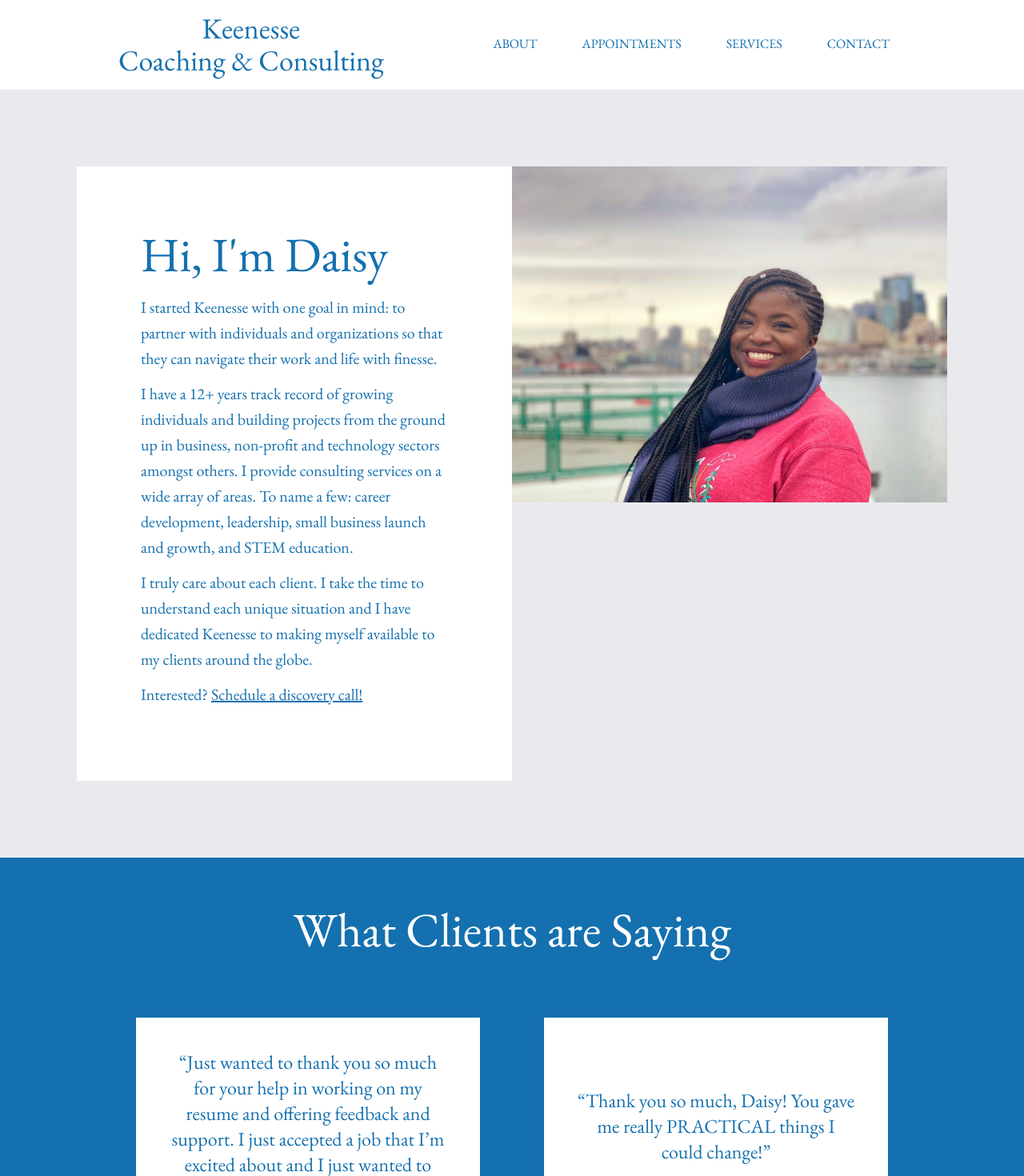
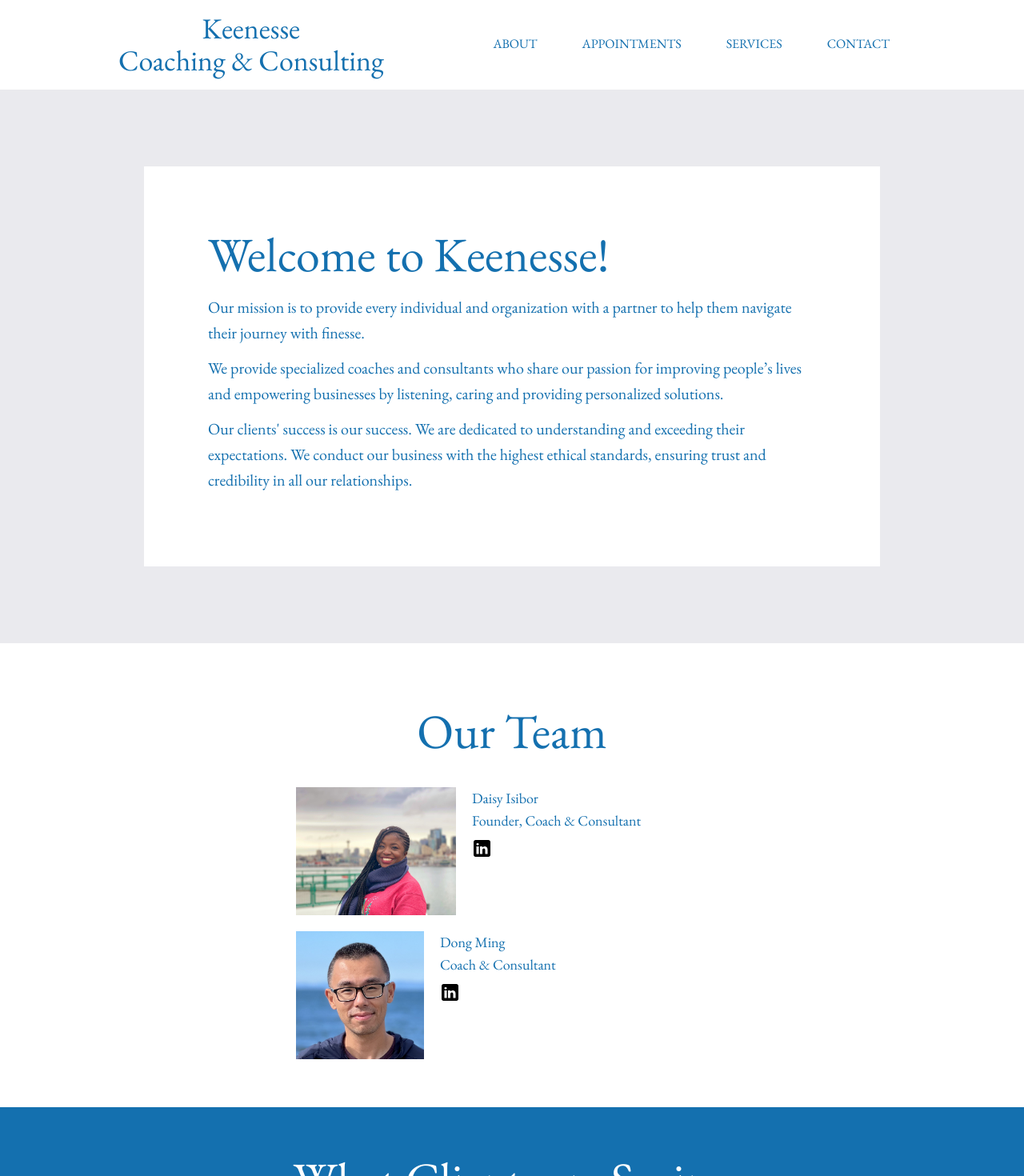
Before and after one commit to ybot1122/keenesse, a Next.js app: page /about in a window 1280 px wide. Shown: the top 1470 px of the page at 80% size. Built offline with nearby package versions, Linux system fonts and the light colour scheme.

Commit message:
Adding Dong in about page
splitting appointments to daisy and dong

```diff
--- a/app/about/page.tsx
+++ b/app/about/page.tsx
@@ -3,7 +3,8 @@ import WannaChat from "@/components/WannaChat";
 import type { Metadata } from "next";
 import Image from "next/image";
 import Link from "next/link";
-import me from "@/public/my-pic.jpeg";
+import daisy from "@/public/my-pic.jpeg";
+import dong from "../../public/dong.png";
 import { TestimonialCarousel } from "@/components/TestimonialCarousel";
 import Testimonials from "@/components/Testimonials";
 
@@ -15,12 +16,12 @@ const faqs = [
   {
     q: "What can I expect during a coaching session?",
     a: [
-      "Keenesse provides a partner to help you achieve your personal, career and life goals! You'll be working with our coach, Daisy and together we'll create a unique plan for your individual background and situation, measure progress and ensure that you're thriving within your strengths while also growing in each season.",
+      "You can choose to meet with any of our coaches to create a unique plan for your individual background and situation, measure progress and ensure that you're thriving within your strengths while also growing in each season.",
       "A free 30-minute discovery call is always offered to ensure we're the right fit for you! When you are ready to take the next steps, you can schedule incremental sessions or take advantage of our package offerings.",
     ],
   },
   {
-    q: "I have a business project & collaboration request. What should I do?",
+    q: "I have a business consultation request. What should I do?",
     a: [
       "Keenesse coaching & consulting provides a wide array of professional services for businesses, non-profits and individuals. The first step is to schedule a free consultation to ensure we're a right fit.",
       "If you would like to proceed, Keenesse would provide a proposal and quote before we proceed to contract. The proposal will include expectations of the service, rates and method of payments, possible mileage or travel fees.",
@@ -30,7 +31,7 @@ const faqs = [
   {
     q: "Are there discounts for students?",
     a: [
-      "Yes, students get an additional 10% off coaching sessions and packages! Email hello@keenesse.com from your .edu email address to request student discounts.",
+      "Yes, students get an additional 15% off all packages! Email hello@keenesse.com from your .edu email address to request student discounts.",
     ],
   },
 
@@ -56,43 +57,80 @@ export default function About() {
   return (
     <main className="flex min-h-screen flex-col items-center justify-between">
       <div className="bg-gray w-full p-5 md:p-10 lg:p-24 flex justify-center flex-wrap md:flex-row-reverse">
-        <div className="w-full md:w-1/2 max-w-[620px] h-[50vw] max-h-[420px]">
-          <div className="relative w-full h-full">
-            <Image
-              src={me}
-              alt="Daisy"
-              fill
-              className="object-cover"
-              placeholder="blur"
-            />
-          </div>
-        </div>
-        <div className="bg-white p-10 text-blue w-full md:w-1/2 lg:p-20 max-w-[620px]">
-          <h3 className="text-4xl mb-5 lg:text-6xl">Hi, I&apos;m Daisy</h3>
+
+        <div className="bg-white p-10 text-blue w-full lg:p-20 max-w-[920px]">
+          <h3 className="text-4xl mb-5 lg:text-6xl">Welcome to Keenesse!</h3>
           <p className="text-xl mb-3 leading-8">
-            I started Keenesse with one goal in mind: to partner with
-            individuals and organizations so that they can navigate their work
-            and life with finesse.
+            Our mission is to provide every individual and organization with a partner to help them navigate their journey with finesse.
           </p>
           <p className="text-xl mb-3 leading-8">
-            I have a 12+ years track record of growing individuals and building
-            projects from the ground up in business, non-profit and technology
-            sectors amongst others. I provide consulting services on a wide
-            array of areas. To name a few: career development, leadership, small
-            business launch and growth, and STEM education.
+          We provide specialized coaches and consultants who share our passion for improving people’s lives and empowering businesses by listening, caring and providing personalized solutions.
           </p>
           <p className="text-xl mb-3 leading-8">
-            I truly care about each client. I take the time to understand each
-            unique situation and I have dedicated Keenesse to making myself
-            available to my clients around the globe.
-          </p>
-          <p className="text-xl mb-3 leading-8">
-            Interested?{" "}
-            <Link href="/appointments" className="underline">
-              Schedule a discovery call!
-            </Link>
+          Our clients' success is our success. We are dedicated to understanding and exceeding their expectations. We conduct our business with the highest ethical standards, ensuring trust and credibility in all our relationships.
           </p>
         </div>
+      </div>
+      <div className="bg-white p-10 text-blue w-full lg:p-10 max-w-[620px]">
+      <h3 className="text-4xl text-blue text-center my-10 w-full lg:text-6xl">
+          Our Team
+        </h3>
+        <div className="flex flex-col md:flex-row items-center md:items-start max-w-[725px] text-lg my-5 mx-auto">
+            <Image
+              src={daisy}
+              placeholder="blur"
+              alt="Daisy"
+              style={{
+                width: "200px",
+                height: "160px",
+              }}
+            />
+            <div className="mt-5 md:mt-0 md:ml-5">
+            <Link href="/appointments">Daisy Isibor</Link>
+              <p className="mb-2">Founder, Coach & Consultant</p>
+              <Link
+          href="https://www.linkedin.com/in/daisy-isibor/"
+          target="_blank"
+          className="inline-block"
+        >
+          <Image
+            src="/icons8-linkedin.svg"
+            alt="LinkedIn"
+            width="25"
+            height="25"
+          />
+        </Link>
+            </div>
+          </div>
+
+        <div className="flex flex-col md:flex-row items-center md:items-start max-w-[725px] text-lg my-5 mx-auto">
+            <Image
+              src={dong}
+              placeholder="blur"
+              alt="Dong"
+              style={{
+                width: "160px",
+                height: "160px",
+              }}
+            />
+            <div className="mt-5 md:mt-0 md:ml-5">
+
+              <Link href="/dong">Dong Ming</Link>
+              <p className="mb-2">Coach & Consultant</p>
+              <Link
+          href="https://www.linkedin.com/in/dongming/"
+          target="_blank"
+          className="inline-block"
+        >
+          <Image
+            src="/icons8-linkedin.svg"
+            alt="LinkedIn"
+            width="25"
+            height="25"
+          />
+        </Link>
+            </div>
+          </div>
       </div>
       <div className="flex bg-blue w-full p-5 items-center flex-wrap justify-center">
         <h3 className="text-4xl text-white text-center my-10 w-full lg:text-6xl">
--- a/app/contact/page.tsx
+++ b/app/contact/page.tsx
@@ -39,7 +39,7 @@ export default function Contact() {
           </p>
 
           <p className="pb-10 text-xl">
-            You can also connect with us on{" "}
+            You can also follow us on{" "}
             <Link
               className="font-bold underline"
               href="https://www.linkedin.com/company/keenesse/"
@@ -51,7 +51,7 @@ export default function Contact() {
           </p>
 
           <p className="pb-10 text-xl">
-            If you&apos;re interested in 1:1 coaching, you can also go ahead and{" "}
+            If you&apos;re interested in 1:1 coaching or business consulting, you can also go ahead and{" "}
             <Link href="/appointments" className="underline text-blue">
               schedule your free consultation.
             </Link>
--- a/app/dong/Tabs.tsx
+++ b/app/dong/Tabs.tsx
@@ -32,7 +32,7 @@ const Inquiry = () => {
           description="Single Session"
           title="30 Minutes"
           price="$109"
-          href="https://calendly.com/dong-keenesse/30min-session"
+          href="https://calendly.com/keenesse-sessions/30mins-with-dong"
           indented={false}
           bg="white"
         />
@@ -40,7 +40,7 @@ const Inquiry = () => {
           description="Single Session"
           title="60 Minutes"
           price="$219"
-          href="https://calendly.com/dong-keenesse/60min-session"
+          href="https://calendly.com/keenesse-sessions/60-minute-session-with-dong"
           indented={true}
           bg="white"
         />
--- a/app/dong/page.tsx
+++ b/app/dong/page.tsx
@@ -11,7 +11,7 @@ export default function Appointments() {
           <h1 className="text-4xl text-center block text-blue">
             Schedule with Dong
           </h1>
-          <div className="flex flex-col md:flex-row items-center md:items-start max-w-[725px] text-lg my-5 mx-auto">
+          <div className="flex flex-col md:flex-row items-center md:items-start max-w-[925px] text-lg my-5 mx-auto">
             <Image
               src={dong}
               placeholder="blur"
@@ -21,9 +21,9 @@ export default function Appointments() {
                 height: "150px",
               }}
             />
-            <div className="mt-5 md:mt-0 md:ml-5">
-              <p className="mb-2">Hi, I&apos;m Dong!</p>
-              <p className="mb-2">
+            <div className="mt-0 md:mt-0 md:ml-5">
+              <p className="mb-0">Hi, I&apos;m Dong!</p>
+              <p className="mb-0">
                 I&apos;m an engineering leader with 15+ years of experience
                 building world class teams and launching new software products
                 at companies like Axon and Microsoft.
@@ -34,22 +34,11 @@ export default function Appointments() {
                 believe the most interesting and challenging problems in any
                 organization are people problems - which are coachable!
               </p>
-              <div className="mb-2">
-                <p className="mb-2">As your coach, I can help you:</p>
-                <ul className="list-disc ml-10">
-                  <li>
-                    Build stronger relationships with colleagues and your
-                    manager
-                  </li>
-                  <li>Master leadership and people management skills</li>
-                  <li>Develop strategies to earn your next promotion</li>
-                </ul>
-              </div>
               <p className="mb-2">
                 I believe in a direct, results-oriented approach tailored to
                 your individual needs.
               </p>
-              <p className="mb-2">Interested? Schedule a discovery call!</p>
+              <p className="mb-2">Interested? Schedule a free discovery call!</p>
             </div>
           </div>
           <div className="text-center mt-5 grid grid-cols-2 gap-2 max-w-[620px] mx-auto">
```
Also changed, not shown: app/appointments/page.tsx (+32 -15 lines), 1 other file (tests, documents, lock files or other folders).
